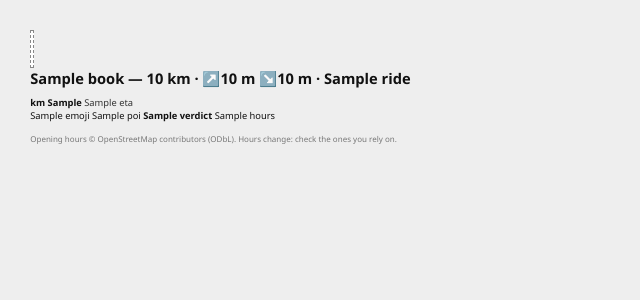
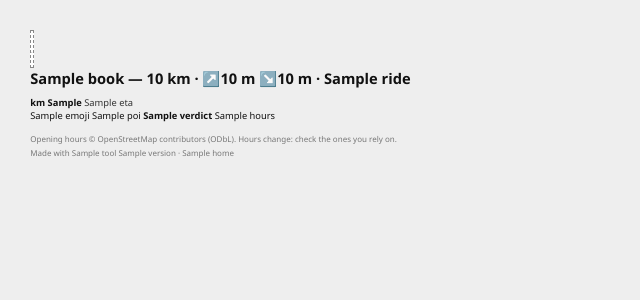
Before and after one commit to bnogaro/gpx2roadbook, a Python web app: template src/roadbook/templates/roadbook.html.j2 in a window 1280 px wide. Shown: the top 300 px of the page, without its empty margins (0-640 px from the left). Run offline with Jinja, Linux system fonts and the light colour scheme; the template is opened without the code that fills it: most values are stand-ins (such as "Sample title", 1, 10 or a date in 2020).

Commit message:
feat(render): watermark the strips and the reference sheet
Each strip carries the tool name in small grey letters, rotated up its
bottom-left edge (the line layout: up the ribbon's spare right end), so it
takes no row height and leaves pagination alone. The reference sheet ends
with "Made with gpx2roadbook <version> · github.com/bnogaro/gpx2roadbook",
after the OSM credit when hours are shown, and on its own otherwise.

Closes #45

Co-Authored-By: Claude Opus 5.5 <noreply@anthropic.com>

```diff
--- a/src/roadbook/templates/roadbook.html.j2
+++ b/src/roadbook/templates/roadbook.html.j2
@@ -42,6 +42,9 @@
   .strip { position: relative; }
   .strip .row { margin-right: var(--gutter); }
   .strip .row .sub, .strip .row .leg { overflow: hidden; }
+  /* the watermark runs up the left edge, in the blank left of the right-aligned km: it takes no row height */
+  .strip .wm { position: absolute; left: 0.05mm; bottom: var(--pad); writing-mode: vertical-rl; transform: rotate(180deg);
+               font-size: 3.5pt; line-height: 1; color: #aaa; }
   .strip .gutter { position: absolute; right: 0; top: calc(var(--hdr-h) + var(--pad)); border-left: 0.2mm solid #bbb; }
 
   /* ---------- line layout: horizontal ribbons, one token per stop ---------- */
@@ -53,6 +56,10 @@
   .tok .sub { font-size: 5.5pt; font-weight: 600; white-space: nowrap; }
   .tok.climb, .tok.summit { background: #fbe3c4; }
   .tok.checkpoint, .tok.start, .tok.finish { background: #d9e8ff; }
+  .ribbon { position: relative; }
+  /* tokens fill at most the length less 2 x --pad: the watermark runs up the spare end */
+  .ribbon .wm { position: absolute; right: 0.2mm; top: 0; bottom: 0; writing-mode: vertical-rl; transform: rotate(180deg);
+                text-align: center; font-size: 4pt; line-height: 1; color: #aaa; }
 
   /* ---------- reference sheet ---------- */
   .details { break-before: page; font-size: 7pt; columns: 2; column-gap: 8mm; }
@@ -63,7 +70,9 @@
   .details .oh { color: #333; font-variant-numeric: tabular-nums; }
   .details .closed, .details .verdict { font-weight: 700; }
   .details .eta { font-variant-numeric: tabular-nums; color: #333; }
-  .details .credit { column-span: all; color: #777; font-size: 6pt; margin-top: 3mm; }
+  .details .credit, .details .colophon { column-span: all; color: #777; font-size: 6pt; margin: 3mm 0 0; }
+  .details .credit + .colophon { margin-top: 0.8mm; }
+  .details .colophon a { color: inherit; text-decoration: none; }
   @media screen { body { padding: 8mm; background: #eee; } .strip, .ribbon { background: #fff; } }
 </style>
 </head>
@@ -89,6 +98,7 @@
     </div>
     {% endfor %}
     {% if s.gutter %}{{ s.gutter | safe }}{% endif %}
+    <span class="wm">{{ tool }}</span>
   </div>
   {% endfor %}
 {% else %}
@@ -102,6 +112,7 @@
       {% if r.leg_short %}<span class="leg">{{ r.leg_short }}</span>{% endif %}
     </div>
     {% endfor %}
+    <span class="wm">{{ tool }}</span>
   </div>
   {% endfor %}
 {% endif %}
@@ -118,6 +129,7 @@
   </div>
   {% endfor %}
   {% if book.hours %}<p class="credit">Opening hours © OpenStreetMap contributors (ODbL). Hours change: check the ones you rely on.</p>{% endif %}
+  <p class="colophon">Made with {{ tool }} {{ version }} · <a href="https://{{ home }}">{{ home }}</a></p>
 </div>
 {% endif %}
 </body>
```
Also changed, not shown: src/roadbook/render.py (+8 -0 lines), tests/test_opening.py (+3 -0 lines), tests/test_pipeline.py (+20 -0 lines), README.md.
